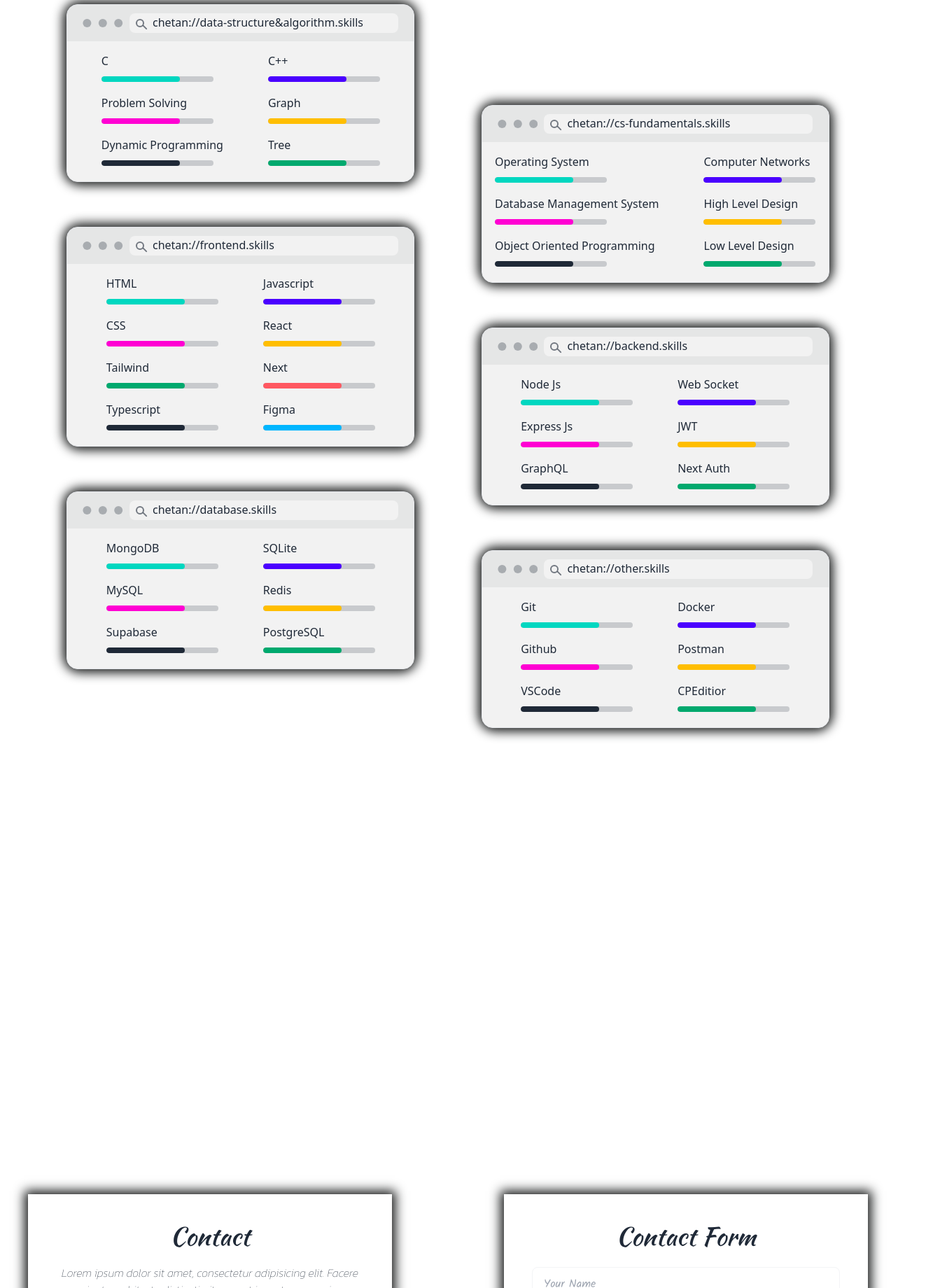
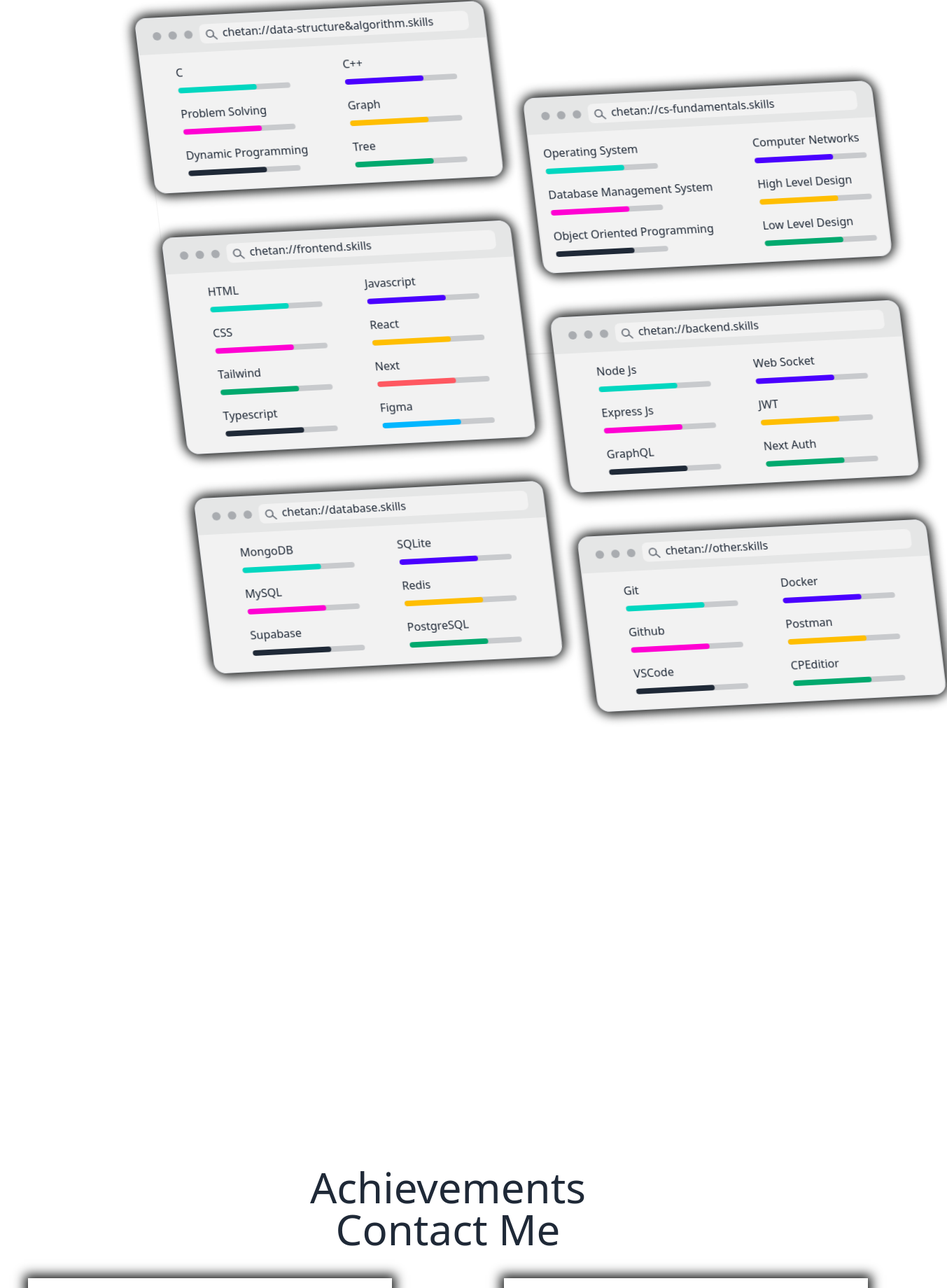
Before and after one commit to ChetanSaini12/Portfolio, a React (Create React App) app: page / in a window 1280 px wide. Shown: the part 894-2734 px from the top of the page at 70% size, 1353 px wide, since content can reach past the window. Built offline with nearby package versions, Linux system fonts and the light colour scheme; a web font is replaced by a local one.

Commit message:
Skills Page Improved

```diff
--- a/src/App.css
+++ b/src/App.css
@@ -229,4 +229,5 @@
 .skillsbox {
   border-radius: 20px;
   box-shadow: 0px 0px 15px 5px rgb(23, 25, 25);
+  /* transform: perspective(100vh) rotateZ(-10deg); */
 }
--- a/src/App.js
+++ b/src/App.js
@@ -1,4 +1,5 @@
 import "./App.css";
+import Achievements from "./Components/Achievements";
 import Contactme from "./Components/Contactme";
 import Middle1 from "./Components/Designs/Middle1";
 import Home from "./Components/Home";
@@ -9,10 +10,11 @@ import Skills from "./Components/Skills";
 function App() {
   return (
     <>
-    {/* <Projects/> */}
     <Home/>
     <Middle1/>
     <Skills/>
+    <Achievements/>
+    {/* <Projects/> */}
     <Contactme/>
     </>
   );
--- /dev/null
+++ b/src/Components/Achievements.jsx
@@ -0,0 +1,14 @@
+import React from 'react'
+
+function Achievements() {
+  return (
+    <div>
+      <h1 className="text-center text-6xl">Achievements</h1>
+      <div>
+
+      </div>
+    </div>
+  )
+}
+
+export default Achievements
--- a/src/Components/Contactme.jsx
+++ b/src/Components/Contactme.jsx
@@ -2,6 +2,8 @@ import React from "react";
 
 function Contactme() {
   return (
+    <div>
+      <h1 className="text-center text-6xl">Contact Me</h1>
       <div className="contactme grid grid-cols-2 gap-20 text-center overflow-x-hidden w-screen h-screen">
         <div className="containerOfBox m-10 p-10 gap-5 flex flex-col">
           <h1 className="text-4xl ">Contact</h1>
@@ -53,6 +55,7 @@ function Contactme() {
           <button className="btn containerOfBox">Send Message</button>
         </div>
       </div>
+    </div>
   );
 }
 
--- a/src/Components/Projects.jsx
+++ b/src/Components/Projects.jsx
@@ -3,7 +3,7 @@ import React from 'react'
 function Projects() {
   return (
     <div>
-
+        <h1 className="text-center text-6xl">Projects</h1>
     </div>
   )
 }
--- a/src/Components/Skills.jsx
+++ b/src/Components/Skills.jsx
@@ -1,4 +1,4 @@
-import React from "react";
+import React, { useEffect } from "react";
 import Frontend from "./SkillsSet/Frontend";
 import Backend from "./SkillsSet/Backend";
 import Database from "./SkillsSet/Database";
@@ -7,11 +7,11 @@ import DSA from "./SkillsSet/DSA";
 import Otherskills from "./SkillsSet/Otherskills";
 
 function Skills() {
+
   return (
     <div className="skills">
       <div className="flex justify-center miv-h-screen text-6xl">Skills</div>
-      <div className="flex flex-row justify-evenly mt-10">
-
+      <div className="flex flex-row justify-evenly gap-10 mt-10 m-48 origin-top overflow-visible pb-4 backdrop-blur will-change-auto [--rtl-reverse:1] [transform:rotateX(7deg)rotateZ(-7deg)skewY(4deg)scale(1)] rtl:[--rtl-reverse:-1] rtl:[transform:rotateX(7deg)rotateZ(7deg)skewY(-4deg)scale(1)] max-[1279px]:![transform:translate3d(0,0,0)] xl:-end-20 xl:-me-10 xl:h-[32rem] xl:w-[50rem] xl:rounded-e-none xl:pe-4 xl:shadow-[-0.05rem_0.1rem_0rem_#00000014] xl:backdrop-blur-0">
         <div className="flex flex-col gap-16">
           <DSA/>
           <Frontend />
```
Lines whose indentation alone changed are shown as unchanged.
